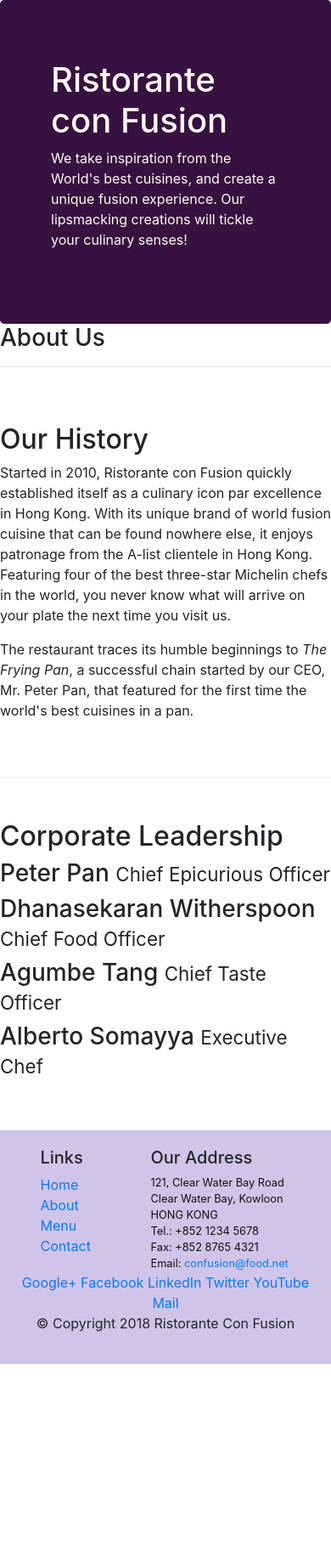
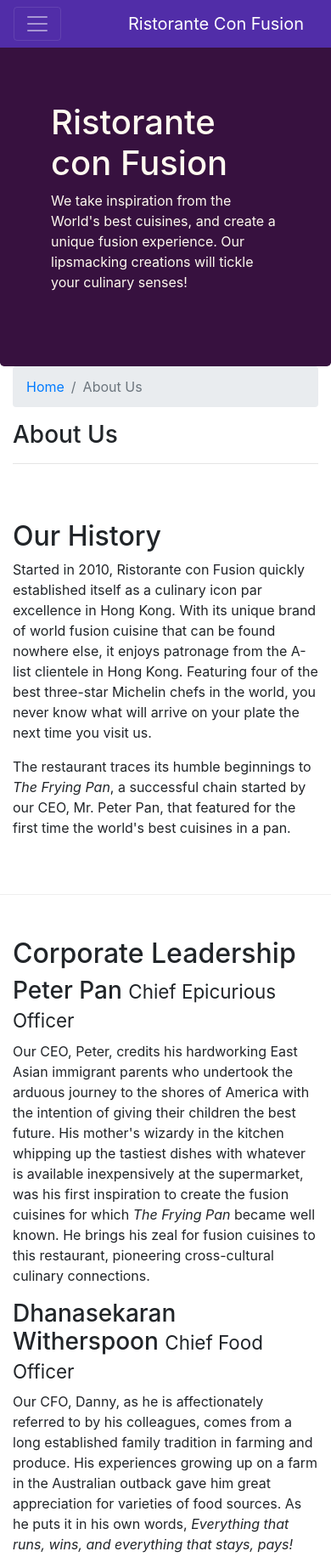
Before and after one commit to josiandreas134/Bootstrap, a website: page aboutus.html in a window 390 px wide. Shown: the top 1832 px of the page at 85% size. Before the commit the page ends 1605 px from the top, so only its background shows below. Drawn offline with nearby package versions, Linux system fonts and the light colour scheme.

Commit message:
Icon Fonts

```diff
--- a/aboutus.html
+++ b/aboutus.html
@@ -5,6 +5,12 @@
     <meta charset="utf-8">
     <meta name="viewport" content="width=device-width, initial-scale=1, shrink-to-fit=no">
     <meta http-equiv="x-ua-compatible" content="ie=edge">
+
+
+
+
+    <link rel="stylesheet" href="node_modules/font-awesome/css/font-awesome.min.css">
+    <link rel="stylesheet" href="node_modules/bootstrap-social/bootstrap-social.css">
     <link rel="stylesheet" href="node_modules/bootstrap/dist/css/bootstrap.min.css">
     <link href="css/styles.css" rel="stylesheet">
     <title>Ristorante Con Fusion: About Us</title>
@@ -12,6 +18,22 @@
 </head>
 
 <body>
+    <nav class="navbar navbar-dark navbar-expand-sm fixed-top">
+        <div class="container">
+            <button class="navbar-toggler" type="button" data-toggle="collapse" data-target="#Navbar">
+                <span class="navbar-toggler-icon"></span>
+            </button>
+            <a class="navbar-brand" href="#">Ristorante Con Fusion</a>
+            <div class="collapse navbar-collapse" id="Navbar">
+                <ul class="navbar-nav mr-auto">
+                    <li class="nav-item"><a class="nav-link" href="./index.html"><span class="fa fa-home fa-lg"></span> Home</a></li>
+                    <li class="nav-item active"><a class="nav-link" href="#"><span class="fa fa-info fa-lg"></span> About</a></li>
+                    <li class="nav-item"><a class="nav-link" href="#"><span class="fa fa-list fa-lg"></span> Menu</a></li>
+                    <li class="nav-item"><a class="nav-link" href="#"><span class="fa fa-address-card fa-lg"></span> Contact</a></li>
+                </ul>
+            </div>
+        </div>
+    </nav>
 
     <header class="jumbotron">
         <div class="container">
@@ -26,9 +48,13 @@
         </div>
     </header>
 
-    <div>
+    <div class="container">
         <div class="row">
             <div class="col-12">
+                <ol class="col-12 breadcrumb">
+                    <li class="breadcrumb-item"><a href="./index.html">Home</a></li>
+                    <li class="breadcrumb-item active">About Us</li>
+                </ol>
                <h3>About Us</h3>
                <hr>
             </div>
@@ -49,21 +75,13 @@
             <div class="col-12">
                 <h2>Corporate Leadership</h2>
                 <h3>Peter Pan <small>Chief Epicurious Officer</small></h3>
-                <div class="d-none d-sm-block">
-                    <p>Our CEO, Peter, credits his hardworking East Asian immigrant parents who undertook the arduous journey to the shores of America with the intention of giving their children the best future. His mother's wizardy in the kitchen whipping up the tastiest dishes with whatever is available inexpensively at the supermarket, was his first inspiration to create the fusion cuisines for which <em>The Frying Pan</em> became well known. He brings his zeal for fusion cuisines to this restaurant, pioneering cross-cultural culinary connections.</p>
-                </div>
+                <p>Our CEO, Peter, credits his hardworking East Asian immigrant parents who undertook the arduous journey to the shores of America with the intention of giving their children the best future. His mother's wizardy in the kitchen whipping up the tastiest dishes with whatever is available inexpensively at the supermarket, was his first inspiration to create the fusion cuisines for which <em>The Frying Pan</em> became well known. He brings his zeal for fusion cuisines to this restaurant, pioneering cross-cultural culinary connections.</p>
                 <h3>Dhanasekaran Witherspoon <small>Chief Food Officer</small></h3>
-                <div class="d-none d-sm-block">
-                    <p>Our CFO, Danny, as he is affectionately referred to by his colleagues, comes from a long established family tradition in farming and produce. His experiences growing up on a farm in the Australian outback gave him great appreciation for varieties of food sources. As he puts it in his own words, <em>Everything that runs, wins, and everything that stays, pays!</em></p>
-                </div>
+                <p>Our CFO, Danny, as he is affectionately referred to by his colleagues, comes from a long established family tradition in farming and produce. His experiences growing up on a farm in the Australian outback gave him great appreciation for varieties of food sources. As he puts it in his own words, <em>Everything that runs, wins, and everything that stays, pays!</em></p>
                 <h3>Agumbe Tang <small>Chief Taste Officer</small></h3>
-                <div class="d-none d-sm-block">
-                    <p>Blessed with the most discerning gustatory sense, Agumbe, our CTO, personally ensures that every dish that we serve meets his exacting tastes. Our chefs dread the tongue lashing that ensues if their dish does not meet his exacting standards. He lives by his motto, <em>You click only if you survive my lick.</em></p>
-                </div>
+                <p>Blessed with the most discerning gustatory sense, Agumbe, our CTO, personally ensures that every dish that we serve meets his exacting tastes. Our chefs dread the tongue lashing that ensues if their dish does not meet his exacting standards. He lives by his motto, <em>You click only if you survive my lick.</em></p>
                 <h3>Alberto Somayya <small>Executive Chef</small></h3>
-                <div class="d-none d-sm-block">
-                    <p> Award winning three-star Michelin chef with wide International experience having worked closely with whos-who in the culinary world, he specializes in creating mouthwatering Indo-Italian fusion experiences. He says, <em>Put together the cuisines from the two craziest cultures, and you get a winning hit! Amma Mia!</em></p>
-                </div>
+                <p class="d-none d-sm-block"> Award winning three-star Michelin chef with wide International experience having worked closely with whos-who in the culinary world, he specializes in creating mouthwatering Indo-Italian fusion experiences. He says, <em>Put together the cuisines from the two craziest cultures, and you get a winning hit! Amma Mia!</em></p>
             </div>
        </div>
 
@@ -87,19 +105,20 @@
 		              121, Clear Water Bay Road<br>
 		              Clear Water Bay, Kowloon<br>
 		              HONG KONG<br>
-		              Tel.: +852 1234 5678<br>
-		              Fax: +852 8765 4321<br>
-		              Email: <a href="mailto:confusion@food.net">confusion@food.net</a>
+                      <i class="fa fa-phone fa-lg"></i>: +852 1234 5678<br>
+                      <i class="fa fa-fax fa-lg"></i>: +852 8765 4321<br>
+                      <i class="fa fa-envelope fa-lg"></i>:
+                      <a href="mailto:confusion@food.net">confusion@food.net</a>
 		           </address>
                 </div>
                 <div class="col-12 col-sm-4 align-self-center">
                     <div class="text-center">
-                        <a href="http://google.com/+">Google+</a>
-                        <a href="http://www.facebook.com/profile.php?id=">Facebook</a>
-                        <a href="http://www.linkedin.com/in/">LinkedIn</a>
-                        <a href="http://twitter.com/">Twitter</a>
-                        <a href="http://youtube.com/">YouTube</a>
-                        <a href="mailto:">Mail</a>
+                        <a class="btn btn-social-icon btn-google" href="http://google.com/+"><i class="fa fa-google-plus"></i></a>
+                        <a class="btn btn-social-icon btn-facebook" href="http://www.facebook.com/profile.php?id="><i class="fa fa-facebook"></i></a>
+                        <a class="btn btn-social-icon btn-linkedin" href="http://www.linkedin.com/in/"><i class="fa fa-linkedin"></i></a>
+                        <a class="btn btn-social-icon btn-twitter" href="http://twitter.com/"><i class="fa fa-twitter"></i></a>
+                        <a class="btn btn-social-icon btn-google" href="http://youtube.com/"><i class="fa fa-youtube"></i></a>
+                        <a class="btn btn-social-icon" href="mailto:"><i class="fa fa-envelope-o"></i></a>
                     </div>
                 </div>
            </div>
--- a/css/styles.css
+++ b/css/styles.css
@@ -28,3 +28,12 @@ address{
     margin:0px;
     color:#0f0f0f;
 }
+
+body{
+    padding:50px 0px 0px 0px;
+    z-index:0;
+}
+
+.navbar-dark {
+     background-color: #512DA8;
+}
--- a/package.json
+++ b/package.json
@@ -14,7 +14,11 @@
     "lite-server": "^2.3.0"
   },
   "dependencies": {
+    "@material-ui/core": "^4.9.8",
+    "@material-ui/icons": "^4.9.1",
     "bootstrap": "^4.0.0",
+    "bootstrap-social": "^5.1.1",
+    "font-awesome": "^4.7.0",
     "jquery": "^3.3.1",
     "popper.js": "^1.12.9"
   }
```
Also changed, not shown: index.html (+28 -9 lines), 1 other file.
